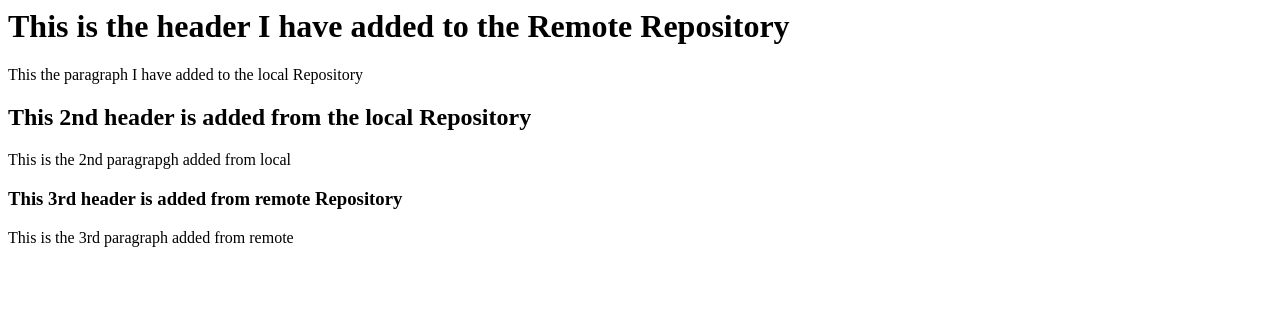
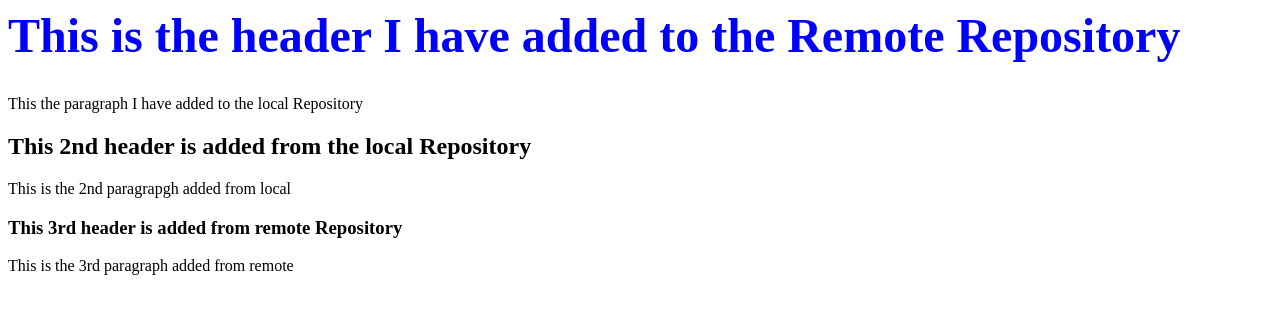
Before and after one commit to Mou-sys/sshRemoteRepo, a plain HTML site: page index.html in a window 1280 px wide. Drawn offline with Linux system fonts and the light colour scheme.

Commit message:
added style & comment from local

```diff
--- a/index.html
+++ b/index.html
@@ -1,7 +1,11 @@
 <html>
+<head>
+	<style>
+		H1 {color:blue;font-size:300%} <!-- added from remote -->
+	</style>
+</head>
+<body>
 
-<body
-	>
   <H1> This is the header I have added to the Remote Repository </H1>
 
   <P1> This the paragraph I have added to the local Repository </P1>
```
